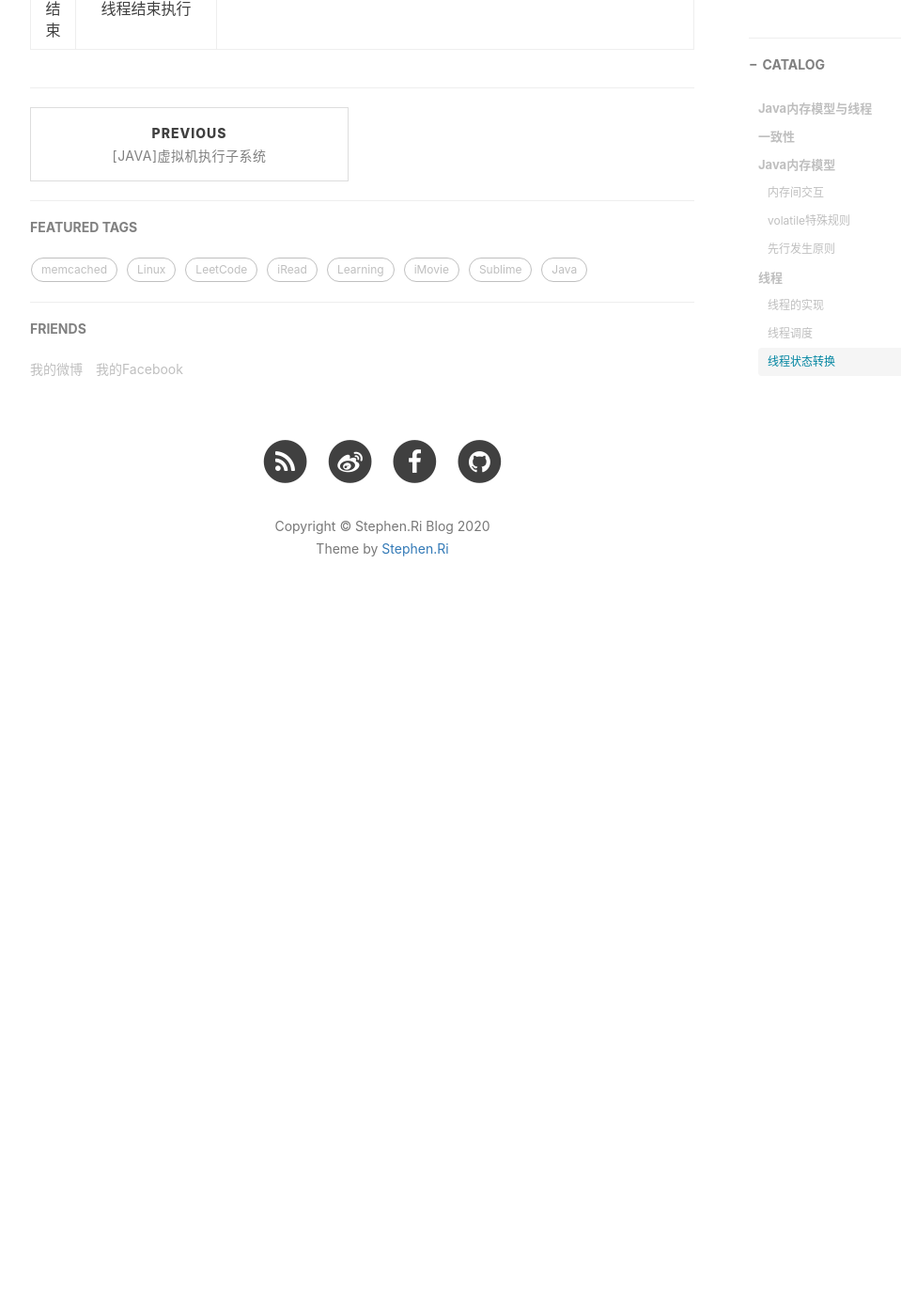
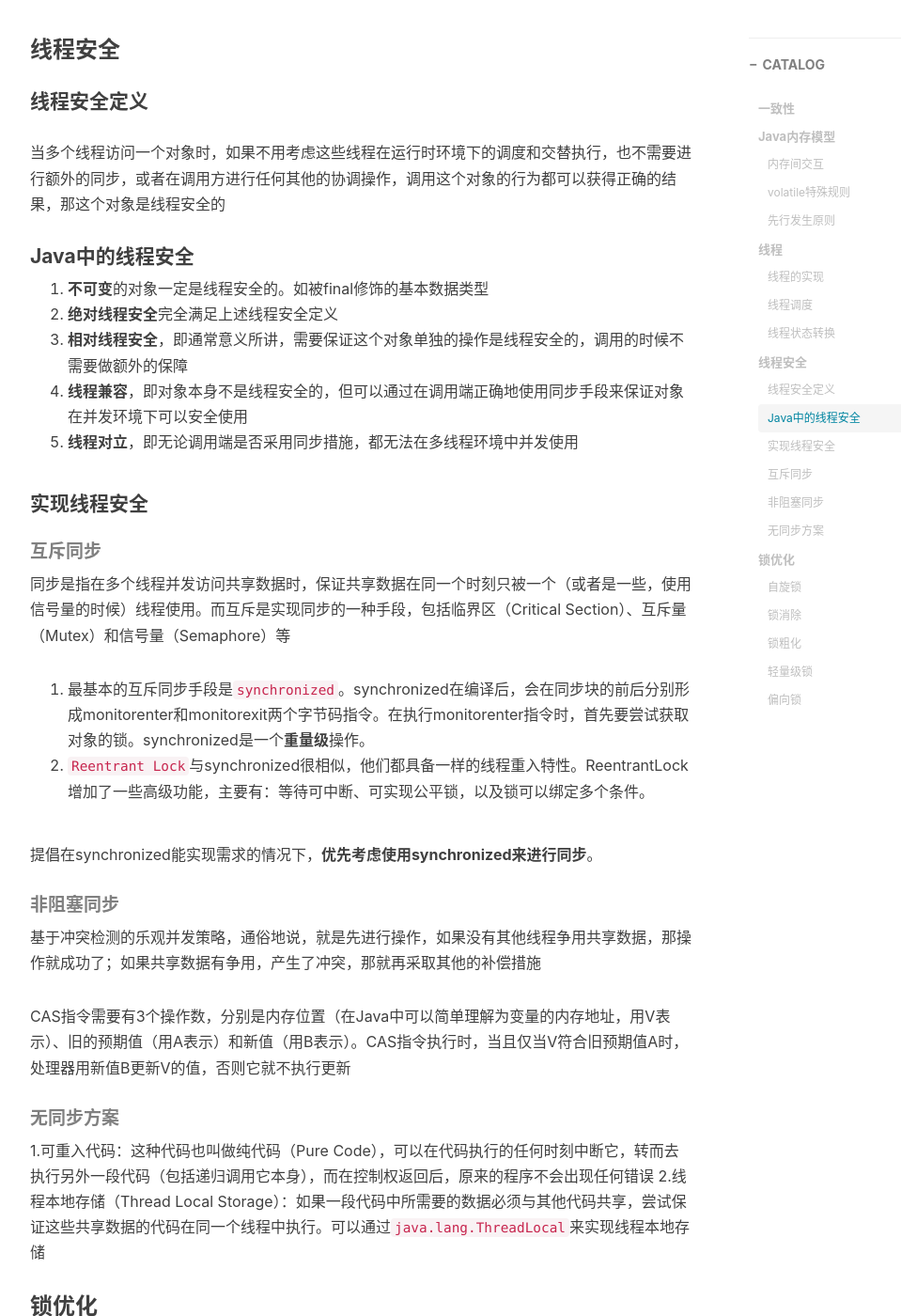
Before and after one commit to StephenRi/StephenRi.github.io, a Jekyll site: the page built from _posts/2020-05-16-[Java]高效并发.md, in a window 1280 px wide and 1400 px high, scrolled down 5379 px. Shown: the whole window at 94% size, without its empty margins (233-1192 px from the left). Built offline with Jekyll 4.4.1, drawn with Linux system fonts in a browser that asks for light colours; nearby versions of some CDN libraries; comment, search, counter and statistics services are not loaded; before the commit the page ends 6040 px from its top, so only the background shows below that; some of the changed text lies outside the part shown.

Commit message:
up Thread

```diff
--- a/_posts/2020-05-16-[Java]高效并发.md
+++ b/_posts/2020-05-16-[Java]高效并发.md
@@ -9,8 +9,6 @@ catalog: true
 tags:
     - Java
 ---
-
-## Java内存模型与线程
 
 ### 一致性
 
@@ -81,7 +79,7 @@ Java内存模型中天然的先行发生原则：
 | :---: | :---: | :---: | :---: |
 | 内核线程 | 直接由操作系统内核支持的线程，由内核完成线程切换，线程调度，将线程任务映射到各处理器 | 一对一线程模型 | 程序可以使用高级接口——轻量级线程。实现简单
 | 用户线程 | 完全建立在用户空间的线程库上，系统内核不能感知线程存在的实现 | 一对多线程模型 | 不需要切换到内核态，因此操作快速且低消耗，也可以支持规模更大的线程数量
-| 混合实现 | 多对多线程模型 | 轻量级进程则作为用户线程和内核线程之间的桥梁
+| 混合实现 | 将内核线程与用户线程一起使用 | 多对多线程模型 | 轻量级进程则作为用户线程和内核线程之间的桥梁
 
 > 对于Sun JDK来说，它的Windows版与Linux版都是使用一对一的线程模型实现的
 
@@ -104,3 +102,65 @@ Java内存模型中天然的先行发生原则：
 | 限期等待 | 一定时间后，系统自动唤醒 | Thread.sleep()，Object.wait(timeout)，Thread.join(timeout)，LockSupport.parkNanos(),LockSupport.parkUntil()
 | 阻塞 | 等待着获取到一个排他锁
 | 结束 | 线程结束执行
+
+### 线程安全
+
+#### 线程安全定义
+
+当多个线程访问一个对象时，如果不用考虑这些线程在运行时环境下的调度和交替执行，也不需要进行额外的同步，或者在调用方进行任何其他的协调操作，调用这个对象的行为都可以获得正确的结果，那这个对象是线程安全的
+
+#### Java中的线程安全
+
+1. **不可变**的对象一定是线程安全的。如被final修饰的基本数据类型
+2. **绝对线程安全**完全满足上述线程安全定义
+3. **相对线程安全**，即通常意义所讲，需要保证这个对象单独的操作是线程安全的，调用的时候不需要做额外的保障
+4. **线程兼容**，即对象本身不是线程安全的，但可以通过在调用端正确地使用同步手段来保证对象在并发环境下可以安全使用
+5. **线程对立**，即无论调用端是否采用同步措施，都无法在多线程环境中并发使用
+
+#### 实现线程安全
+
+##### 互斥同步
+
+同步是指在多个线程并发访问共享数据时，保证共享数据在同一个时刻只被一个（或者是一些，使用信号量的时候）线程使用。而互斥是实现同步的一种手段，包括临界区（Critical Section）、互斥量（Mutex）和信号量（Semaphore）等
+
+1. 最基本的互斥同步手段是`synchronized`。synchronized在编译后，会在同步块的前后分别形成monitorenter和monitorexit两个字节码指令。在执行monitorenter指令时，首先要尝试获取对象的锁。synchronized是一个**重量级**操作。
+2. `Reentrant Lock`与synchronized很相似，他们都具备一样的线程重入特性。ReentrantLock增加了一些高级功能，主要有：等待可中断、可实现公平锁，以及锁可以绑定多个条件。
+
+提倡在synchronized能实现需求的情况下，**优先考虑使用synchronized来进行同步**。
+
+##### 非阻塞同步
+
+基于冲突检测的乐观并发策略，通俗地说，就是先进行操作，如果没有其他线程争用共享数据，那操作就成功了；如果共享数据有争用，产生了冲突，那就再采取其他的补偿措施
+
+CAS指令需要有3个操作数，分别是内存位置（在Java中可以简单理解为变量的内存地址，用V表示）、旧的预期值（用A表示）和新值（用B表示）。CAS指令执行时，当且仅当V符合旧预期值A时，处理器用新值B更新V的值，否则它就不执行更新
+
+##### 无同步方案
+
+1.可重入代码：这种代码也叫做纯代码（Pure Code），可以在代码执行的任何时刻中断它，转而去执行另外一段代码（包括递归调用它本身），而在控制权返回后，原来的程序不会出现任何错误
+2.线程本地存储（Thread Local Storage）：如果一段代码中所需要的数据必须与其他代码共享，尝试保证这些共享数据的代码在同一个线程中执行。可以通过`java.lang.ThreadLocal`来实现线程本地存储
+
+### 锁优化
+
+> 虚拟机团队设计并实现各种锁优化技术
+
+#### 自旋锁
+
+**自旋锁**：如果锁被占用时间很短，可以让后面请求锁的线程等待，即让线程执行一个忙循环（自旋），这样就可以避免线程切换的开销
+
+**自适应自旋锁**：意味着等待时间不再固定，而是由前一次在同一个锁上的自旋时间及锁的拥有者的状态决定
+
+#### 锁消除
+
+对一些代码上要求同步，但是被检测到不可能存在共享数据竞争的锁进行消除
+
+#### 锁粗化
+
+如果有一串零碎的操作都在对同一个对象加锁，将会把加锁同步的范围粗化到整个操作序列的外部
+
+#### 轻量级锁
+
+在没有多线程竞争的前提下，通过CAS减少传统的重量级锁使用操作系统互斥量产生的性能消耗
+
+#### 偏向锁
+
+在没有多线程竞争的情况下，把同步消除掉。这个锁会偏向于第一个获得它的线程，如果在接下来的执行过程中，该锁没有被其他的线程获取，则持有偏向锁的线程将永远不需要再进行同步
```
